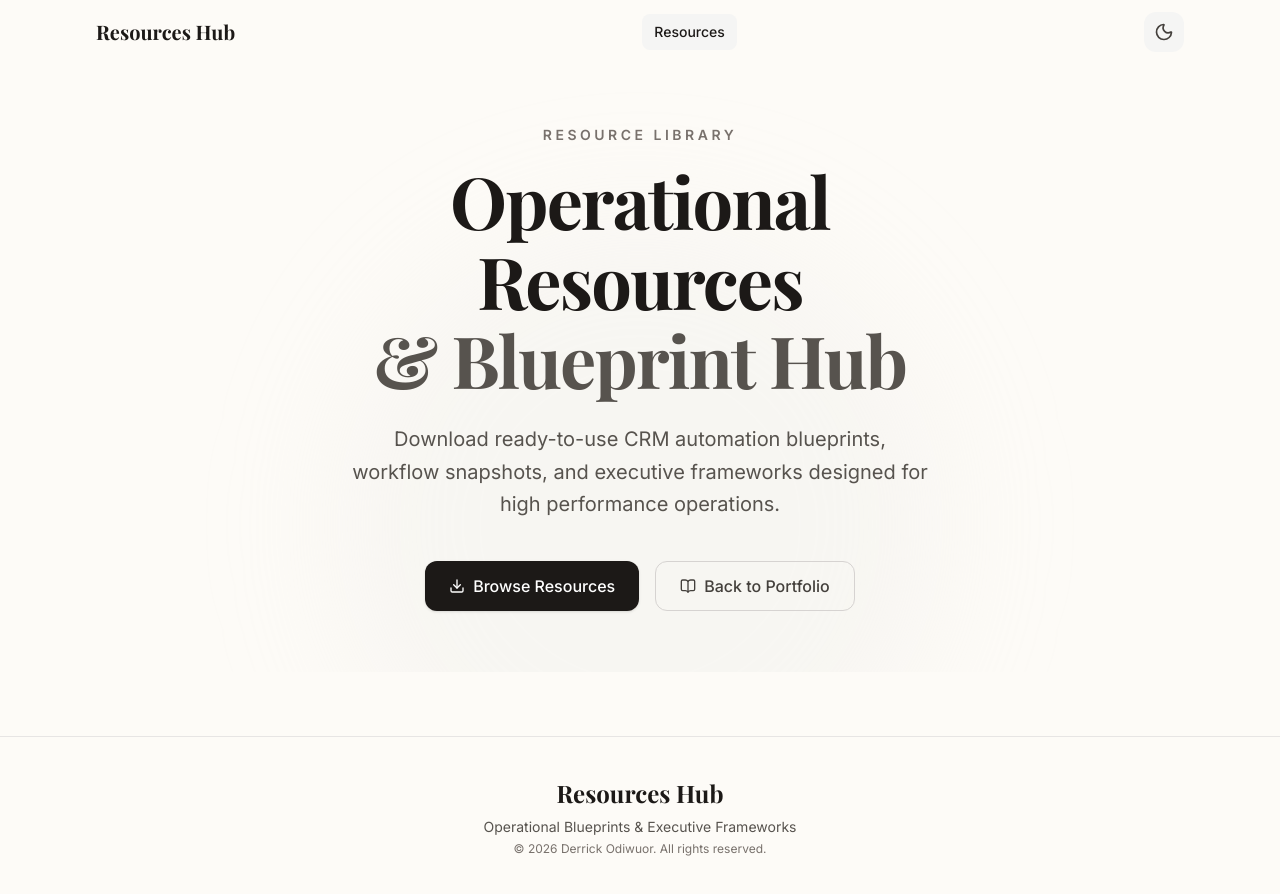
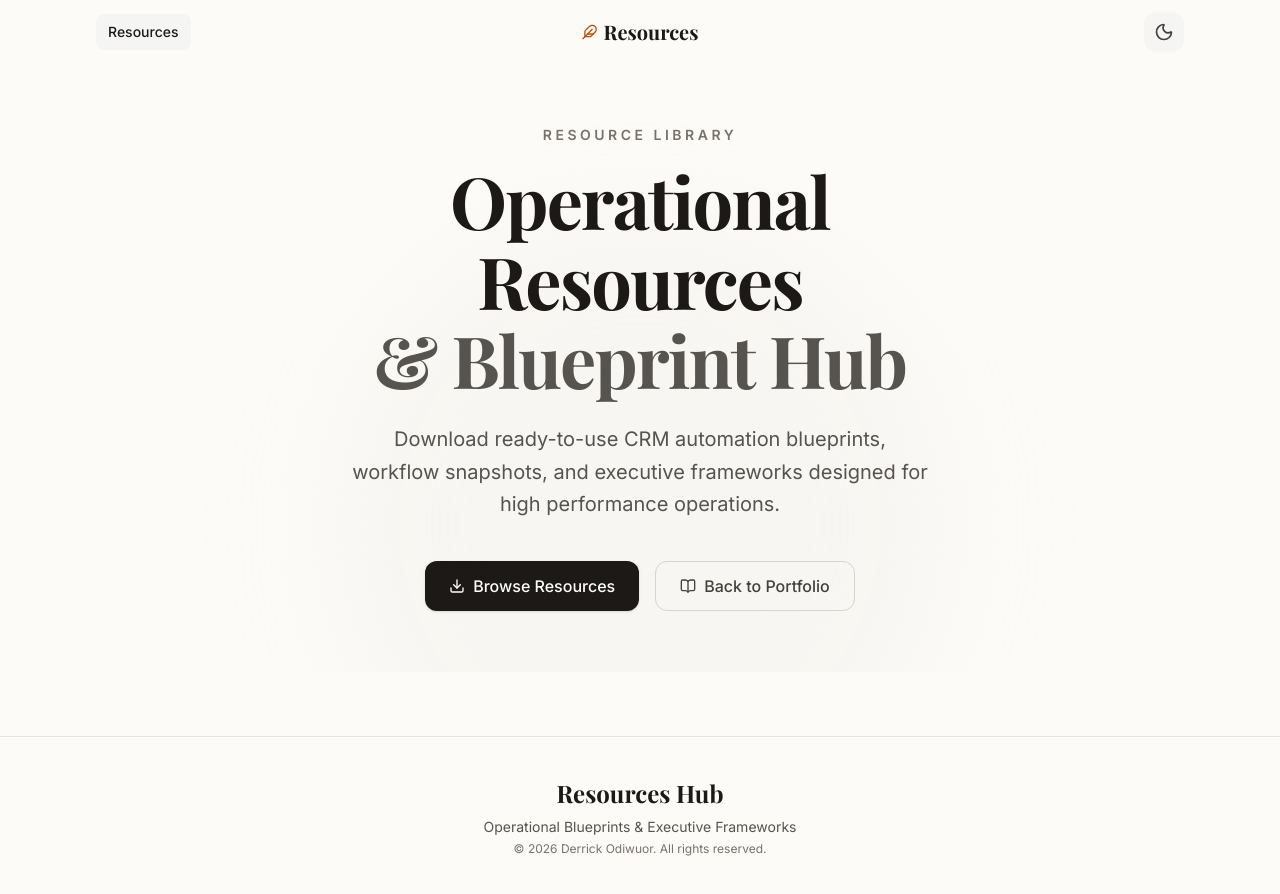
Before and after one commit to DerrickMits/resources, a Next.js app: page / in a window 1280 px wide. Shown: the top 894 px of the page. Built offline with nearby package versions, Linux system fonts and the light colour scheme; a web font is replaced by a local one.

Commit message:
Style wordmark to match The Ledger: centered, Feather icon + Resources text

```diff
--- a/components/Navbar.tsx
+++ b/components/Navbar.tsx
@@ -3,7 +3,7 @@
 import { useState, useEffect } from "react";
 import { motion, AnimatePresence } from "framer-motion";
 import { useTheme } from "next-themes";
-import { Sun, Moon, Menu, X } from "lucide-react";
+import { Sun, Moon, Menu, X, Feather } from "lucide-react";
 import Link from "next/link";
 import { usePathname } from "next/navigation";
 
@@ -38,11 +38,16 @@ export default function Navbar() {
         }`}
       >
         <nav className="max-w-6xl mx-auto px-6 md:px-8 h-16 flex items-center justify-between">
+          {/* Wordmark — matches The Ledger style */}
           <Link
             href="/"
-            className="font-display text-xl font-bold text-warm-900 dark:text-warm-100 hover:text-warm-700 dark:hover:text-warm-300 transition-colors"
+            className="absolute left-1/2 -translate-x-1/2 font-display text-lg sm:text-xl font-bold text-warm-900 dark:text-warm-100 hover:text-warm-700 dark:hover:text-warm-300 transition-colors inline-flex items-center gap-1.5"
           >
-            Resources Hub
+            <Feather
+              className="w-4 h-4 text-accent dark:text-warm-300"
+              strokeWidth={2}
+            />
+            <span>Resources</span>
           </Link>
 
           {/* Desktop Links */}
```
